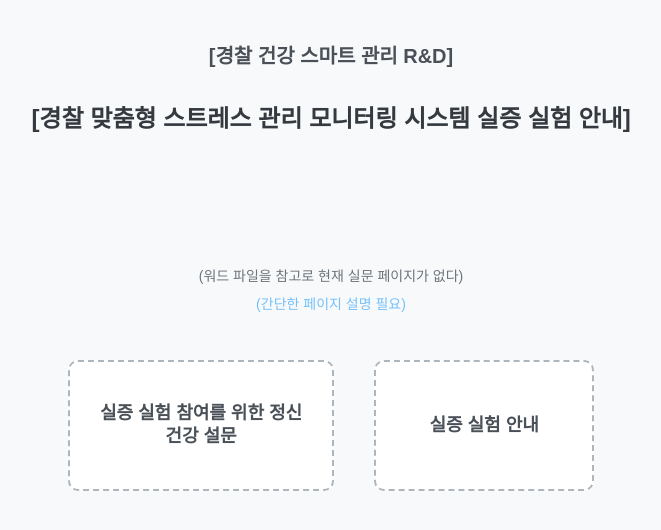
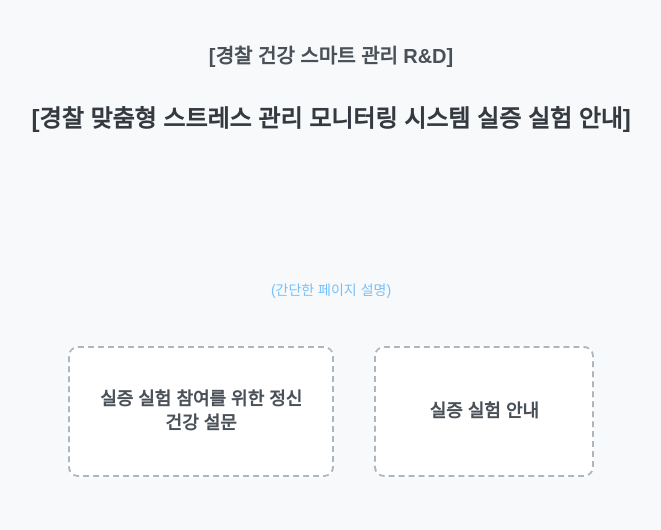
Before and after one commit to Life-Science-Technology/mind-survey, a React (Create React App) app: page /#/ in a window 1280 px wide. Shown: the top 530 px of the page, without its empty margins (309-970 px from the left). Built offline with nearby package versions, Linux system fonts and the light colour scheme; no server answers.

Commit message:
HomePage.js 수정사항 반영

```diff
--- a/src/components/HomePage.js
+++ b/src/components/HomePage.js
@@ -43,8 +43,7 @@ const HomePage = () => {
 
       <main className="home-content">
         <div className="description">
-          <p>(워드 파일을 참고로 현재 실문 페이지가 없다)</p>
-          <p className="simple-description">(간단한 페이지 설명 필요)</p>
+          <p className="simple-description">(간단한 페이지 설명)</p>
         </div>
 
         <div className="action-buttons">
```
